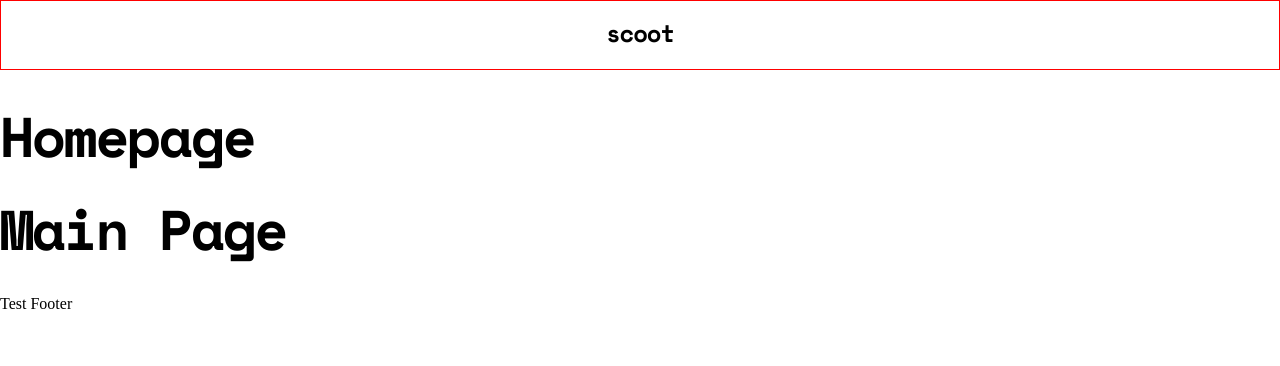
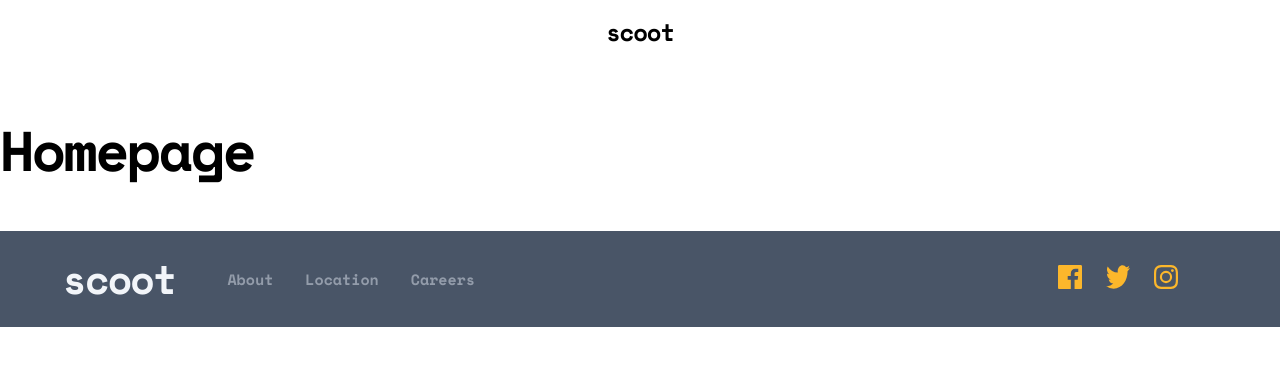
Before and after one commit to jNembhard/scoot, a React (Create React App) app: page / in a window 1280 px wide. Shown: the top 366 px of the page. Built offline with nearby package versions, Linux system fonts and the light colour scheme.

Commit message:
Footer Implementation

```diff
--- a/src/App.js
+++ b/src/App.js
@@ -2,11 +2,9 @@
 
 function App() {
   return (
-    <div>
+    <main style={{ padding: "1rem 0" }}>
       <h1>Homepage</h1>
-
-      <h1>Main Page</h1>
-    </div>
+    </main>
   );
 }
 
--- a/src/atoms/BurgerNav.js
+++ b/src/atoms/BurgerNav.js
@@ -46,7 +46,6 @@ export default BurgerNav;
 
 const BurgerWrap = styled.div`
   position: relative;
-  border: 1px solid lightblue;
 
   @media ${({ theme }) => theme.breakpoints.tablet} {
     display: none;
--- a/src/index.js
+++ b/src/index.js
@@ -20,7 +20,7 @@ ReactDOM.render(
           <Routes>
             <Route path="/" element={<App />} />
             <Route path="about" element={<About />} />
-            <Route path="careers" element={<Careers />} />
+            <Route path="career" element={<Careers />} />
             <Route path="locations" element={<Locations />} />
           </Routes>
         </Layout>
--- a/src/molecules/Footer.js
+++ b/src/molecules/Footer.js
@@ -1,7 +1,170 @@
 import React from "react";
+import { Link } from "react-router-dom";
+import styled from "styled-components";
+
+const facebook = process.env.PUBLIC_URL + "/assets/icons/facebook.svg";
+const instagram = process.env.PUBLIC_URL + "/assets/icons/instagram.svg";
+const twitter = process.env.PUBLIC_URL + "/assets/icons/twitter.svg";
+const navLinks = [
+  { name: "about", url: "/about" },
+  { name: "location", url: "/locations" },
+  { name: "careers", url: "/career" },
+];
+const socials = [
+  {
+    id: 1,
+    name: "facebook",
+    media: facebook,
+    url: "https://www.facebook.com/",
+  },
+  {
+    id: 2,
+    name: "twitter",
+    media: twitter,
+    url: "https://twitter.com/",
+  },
+  {
+    id: 3,
+    name: "instagram",
+    media: instagram,
+    url: "https://www.instagram.com/",
+  },
+];
 
 function Footer() {
-  return <div>Test Footer</div>;
+  return (
+    <FooterWrap>
+      <Container>
+        <LogoContainer>
+          <Link style={{ color: "inherit", textDecoration: "none" }} to="/">
+            <h3>scoot</h3>
+          </Link>
+        </LogoContainer>
+        <NavContainer>
+          {navLinks.map(({ name, url }, index) => (
+            <Link
+              style={{ color: "inherit", textDecoration: "none" }}
+              to={url}
+              key={index}
+            >
+              <p>{name}</p>
+            </Link>
+          ))}
+        </NavContainer>
+        <SocialContainer>
+          {socials.map((social) => (
+            <a
+              key={social.id}
+              target="_blank"
+              rel="noopener noreferrer"
+              href={social.url}
+            >
+              <img
+                src={social.media}
+                width="24px"
+                height="24px"
+                alt={social.name}
+              />
+            </a>
+          ))}
+        </SocialContainer>
+      </Container>
+    </FooterWrap>
+  );
 }
 
 export default Footer;
+
+const FooterWrap = styled.div`
+  width: 100%;
+  height: 438px;
+  background-color: ${({ theme }) => theme.colors.darkNavy};
+  display: flex;
+  align-items: center;
+  justify-content: center;
+
+  @media ${({ theme }) => theme.breakpoints.tablet} {
+    height: 96px;
+  }
+`;
+
+const Container = styled.div`
+  display: inline-flex;
+  flex-direction: column;
+  align-items: center;
+
+  @media ${({ theme }) => theme.breakpoints.tablet} {
+    flex-direction: row;
+    justify-content: center;
+    width: 100%;
+  }
+`;
+
+const LogoContainer = styled.div`
+  display: flex;
+  align-items: center;
+  justify-content: center;
+  padding: 0;
+
+  @media ${({ theme }) => theme.breakpoints.tablet} {
+    margin: 0 39px 0 0;
+    height: 96px;
+  }
+  h3 {
+    /* height: 0; */
+    color: ${({ theme }) => theme.colors.snow};
+  }
+`;
+
+const NavContainer = styled.div`
+  display: inline-flex;
+  flex-direction: column;
+  align-items: center;
+  justify-content: center;
+  text-align: center;
+  margin-bottom: 85px;
+  padding: 0 12px;
+
+  @media ${({ theme }) => theme.breakpoints.tablet} {
+    flex-direction: row;
+    width: 249px;
+    height: 96px;
+    margin: 36px 0;
+  }
+
+  p {
+    font-family: "Space Mono", monospace;
+    text-transform: capitalize;
+    color: ${({ theme }) => theme.colors.dimGrey};
+
+    @media ${({ theme }) => theme.breakpoints.tablet} {
+      margin: 35px 16px 35px 16px;
+    }
+
+    &:hover {
+      color: ${({ theme }) => theme.colors.snow};
+    }
+  }
+`;
+const SocialContainer = styled.div`
+  display: inline-flex;
+  align-items: center;
+  justify-content: space-between;
+  width: 120px;
+  height: 24px;
+  margin: 0 105px;
+
+  @media ${({ theme }) => theme.breakpoints.tablet} {
+    flex-direction: row;
+    margin: 36px 40px 36px 152px;
+
+    @media ${({ theme }) => theme.breakpoints.laptop} {
+      flex-direction: row;
+      margin: 36px 40px 36px 570px;
+    }
+  }
+
+  a {
+    /* margin: 0 7px 32px; */
+  }
+`;
--- a/src/molecules/Header.js
+++ b/src/molecules/Header.js
@@ -18,7 +18,6 @@ export default function Header() {
 
 const NavHeader = styled.div`
   padding: 23px 33px 23px;
-  border: 1px solid red;
 `;
 const Container = styled.div`
   /* border: 1px solid blue; */
```
